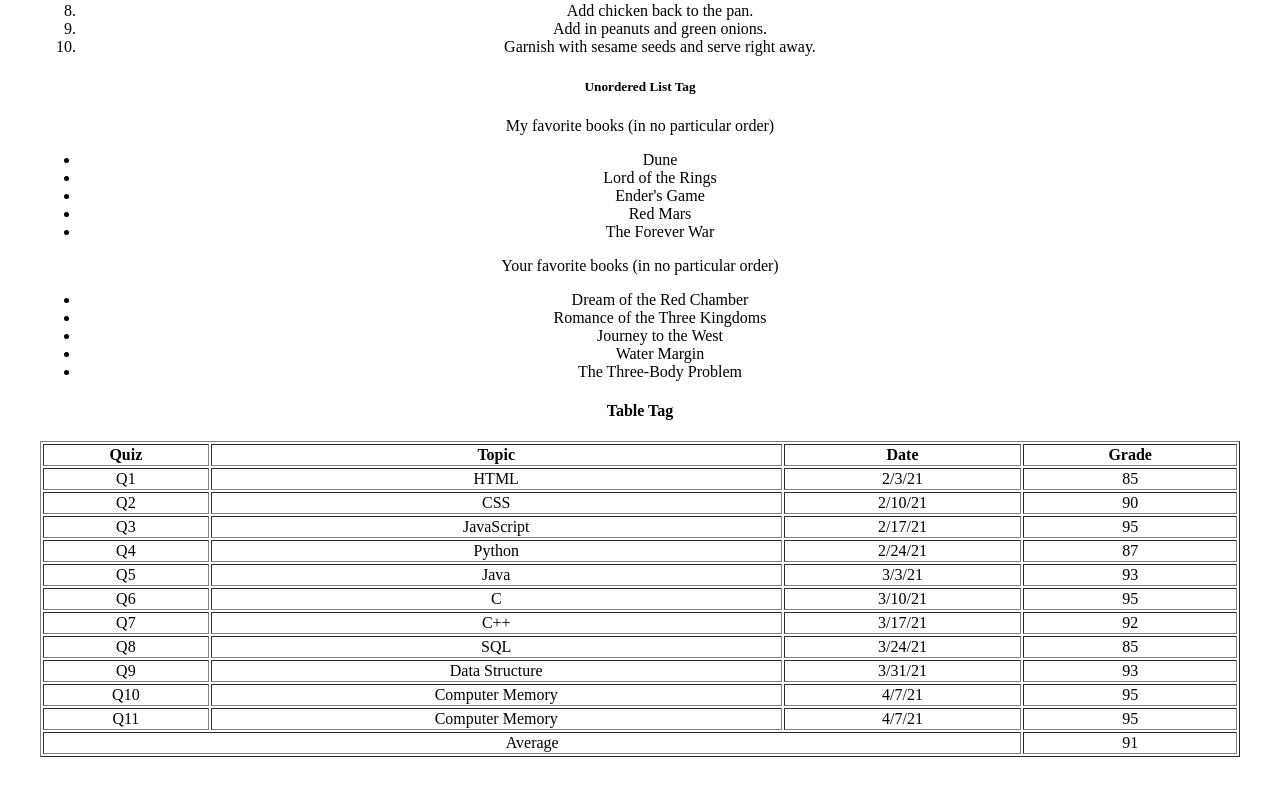
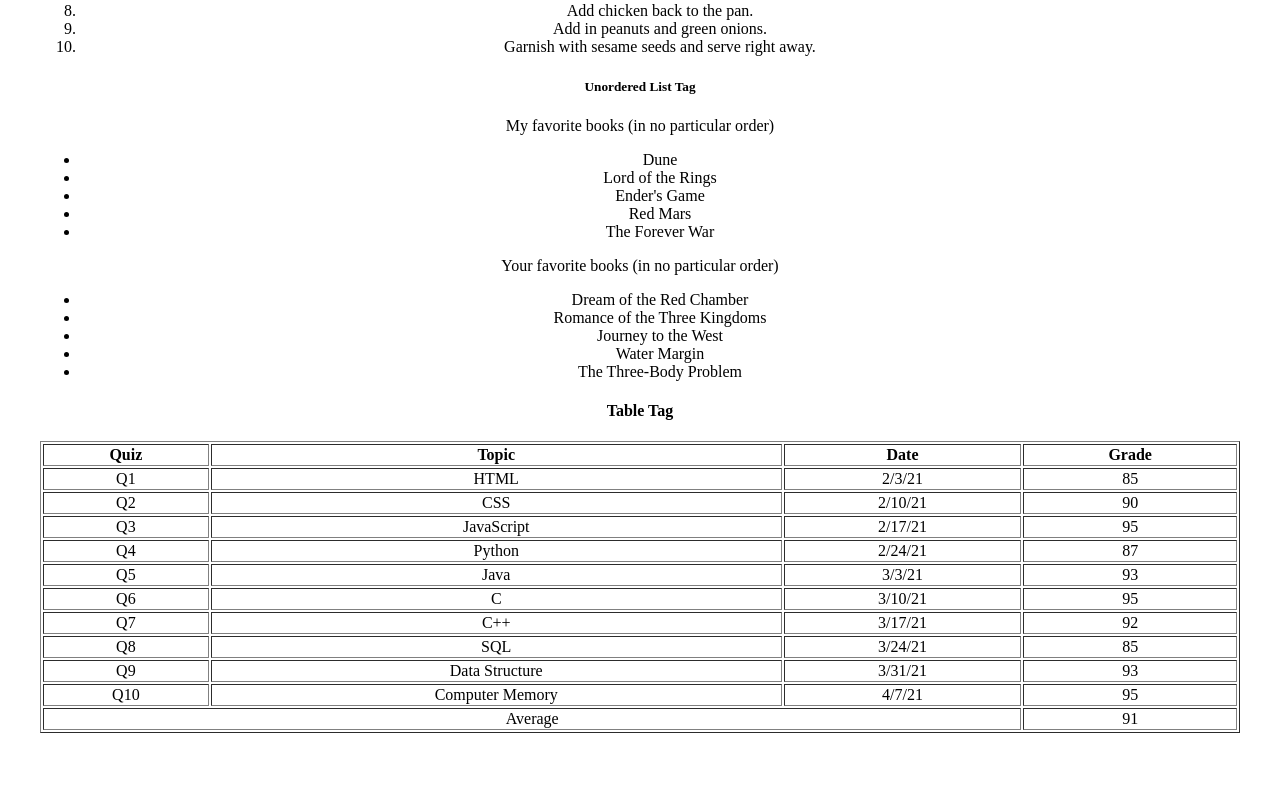
Before and after one commit to Lxsong77/web-app, a React (Vite) app: page / in a window 1280 px wide. Shown: the part 989-1784 px from the top of the page. After the commit the page ends 1762 px from the top, so only its background shows below. Built offline with nearby package versions, Linux system fonts and the light colour scheme.

Commit message:
edit table tag

```diff
--- a/src/Labs/Lab1/index.tsx
+++ b/src/Labs/Lab1/index.tsx
@@ -141,14 +141,6 @@ Text documents are often broken up into several sections and subsections. Each s
                 <td>95</td>
                 </tr>
 
-                <tr>
-                <td>Q11</td>
-                <td>Computer Memory</td>
-                <td>4/7/21</td>
-                <td>95</td>
-                </tr>
-
-
             </tbody>
             <tfoot>
                 <tr>
```
